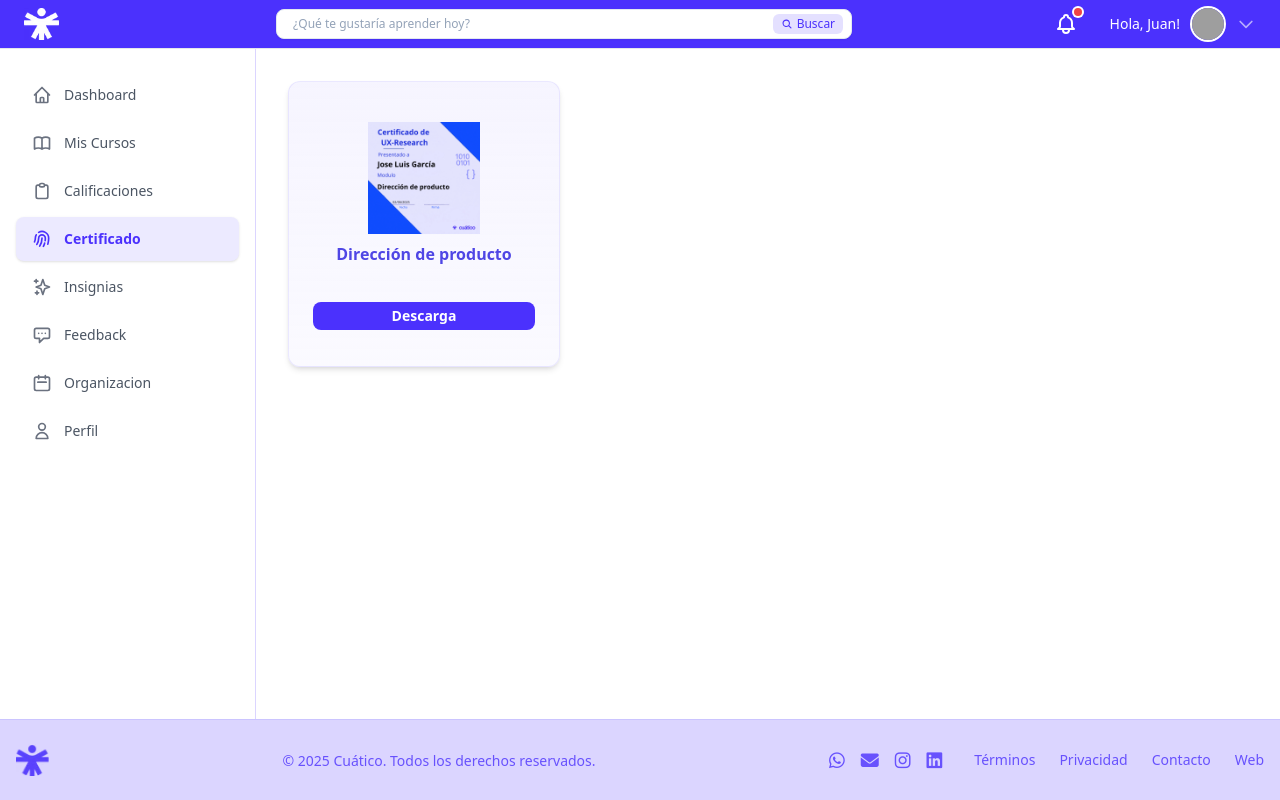
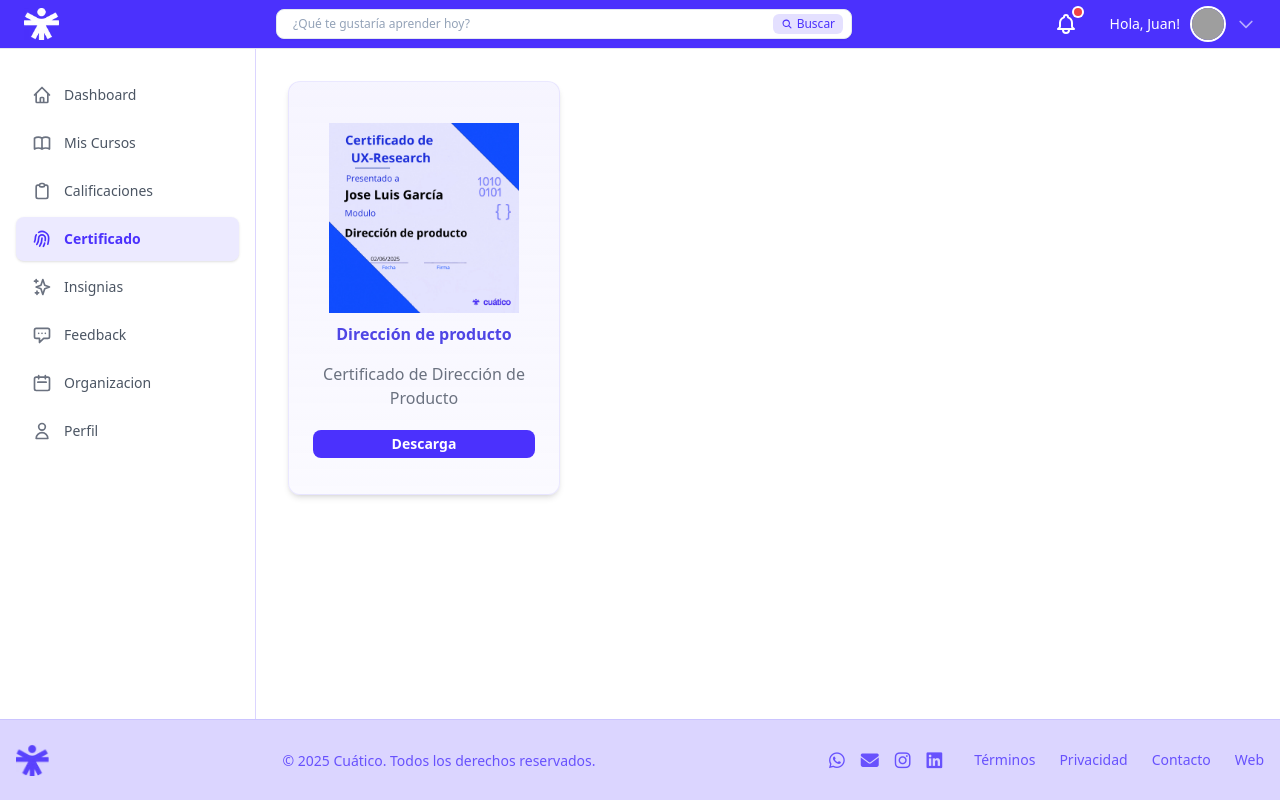
Before and after one commit to elurg/cuatico-dev, an Angular app in the folder cuatico-frontend/: page /certificado in a window 1280 px wide. Built offline with nearby package versions, Linux system fonts and the light colour scheme; grey boxes are pictures that could not be loaded.

Commit message:
Arreglado tamaño y añadido descripcion a los certificados

```diff
--- a/cuatico-frontend/src/app/core/certificate/certificate.html
+++ b/cuatico-frontend/src/app/core/certificate/certificate.html
@@ -1,9 +1,9 @@
 <!-- Solo las tarjetas de certificados -->
-<div class=" pt-8 pl-8 grid grid-cols-3 gap-4">
+<div class=" pt-8 pl-8 grid grid-cols-3">
     <app-card tipo="certificado">
             <div class="rounded-xl p-4 text-center font-bold text-indigo-600">
                 <img src="assets/certificado.png" alt="Certificado"
-                    class="mx-auto mb-2 w-40 h-28 object-contain cursor-pointer"
+                    class="mx-auto mb-2 w-90 h-48 object-contain cursor-pointer"
                     onclick="document.getElementById('modal').style.display='block'" />
                 Dirección de producto
             </div>
@@ -17,6 +17,10 @@
                     style="display:block; margin:80px auto; max-width:90vw; max-height:80vh; border-radius:16px; box-shadow:0 0 20px #000;" />
             </div>
 
+            <div class="text-center text-gray-500">
+                <p>Certificado de Dirección de Producto</p>
+            </div>
+
+
     </app-card>
-
 </div>
```
